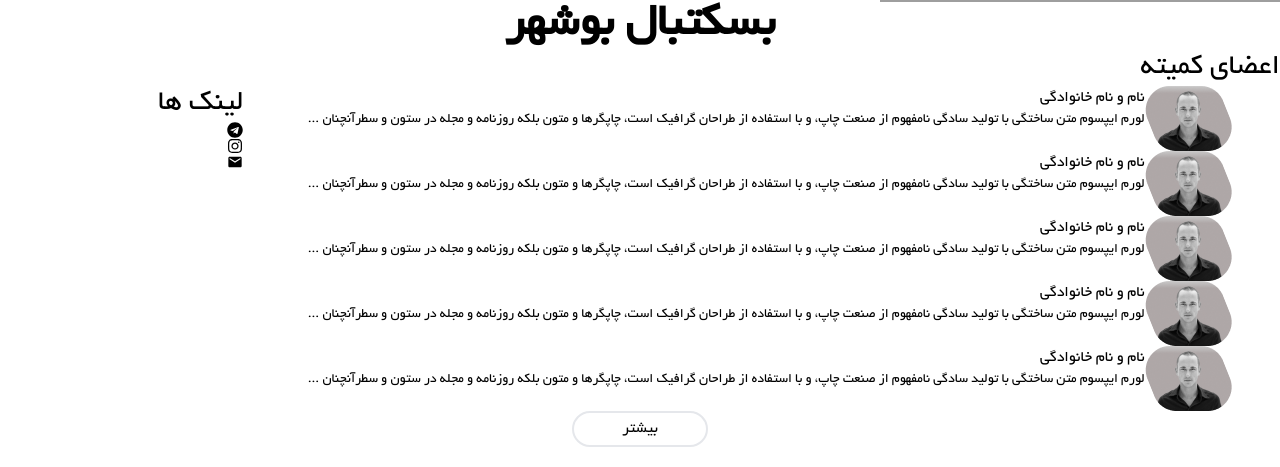
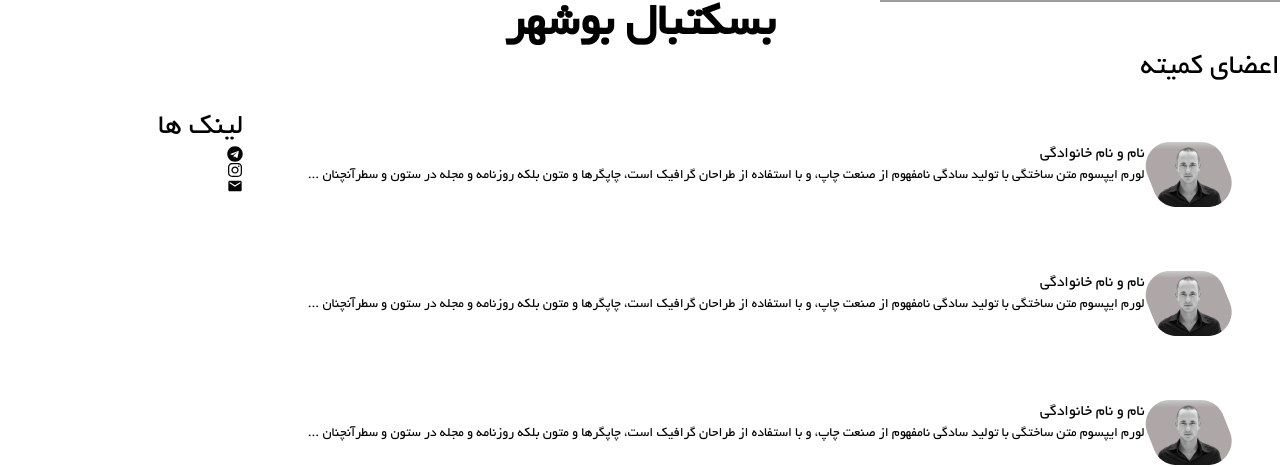
Before and after one commit to parastoopourazizi/basketball, a React (Vite) app: page /Members in a window 1280 px wide. Shown: the part 338-805 px from the top of the page. Built offline with nearby package versions, Linux system fonts and the light colour scheme; grey boxes are pictures that could not be loaded.

Commit message:
pading in memebers

```diff
--- a/src/components/Member/Member.jsx
+++ b/src/components/Member/Member.jsx
@@ -3,7 +3,7 @@ function Member() {
   return (
     <div>
 
-      <div className=" flex  justify-center">
+      <div className=" flex  justify-center  py-8">
         <img src={member} alt=""/>
         <div>
           <h2 className="text-base">نام و نام خانوادگی</h2>
--- a/src/pages/Members.jsx
+++ b/src/pages/Members.jsx
@@ -10,7 +10,7 @@ function Members() {
       <Navbar />
       <h2 className="text-center text-5xl font-bold">بسکتبال بوشهر</h2>
       <h1 className="text-3xl">اعضای کمیته</h1>
-      <div className=" grid grid-cols-10 gap-4 mx-auto max-w-[1280px] sm:230px">
+      <div className=" grid grid-cols-10 gap-4 mx-auto max-w-[1280px] sm:230px  py-6">
         <div className="col-span-8  ">
           <Member />
           <Member />
```
